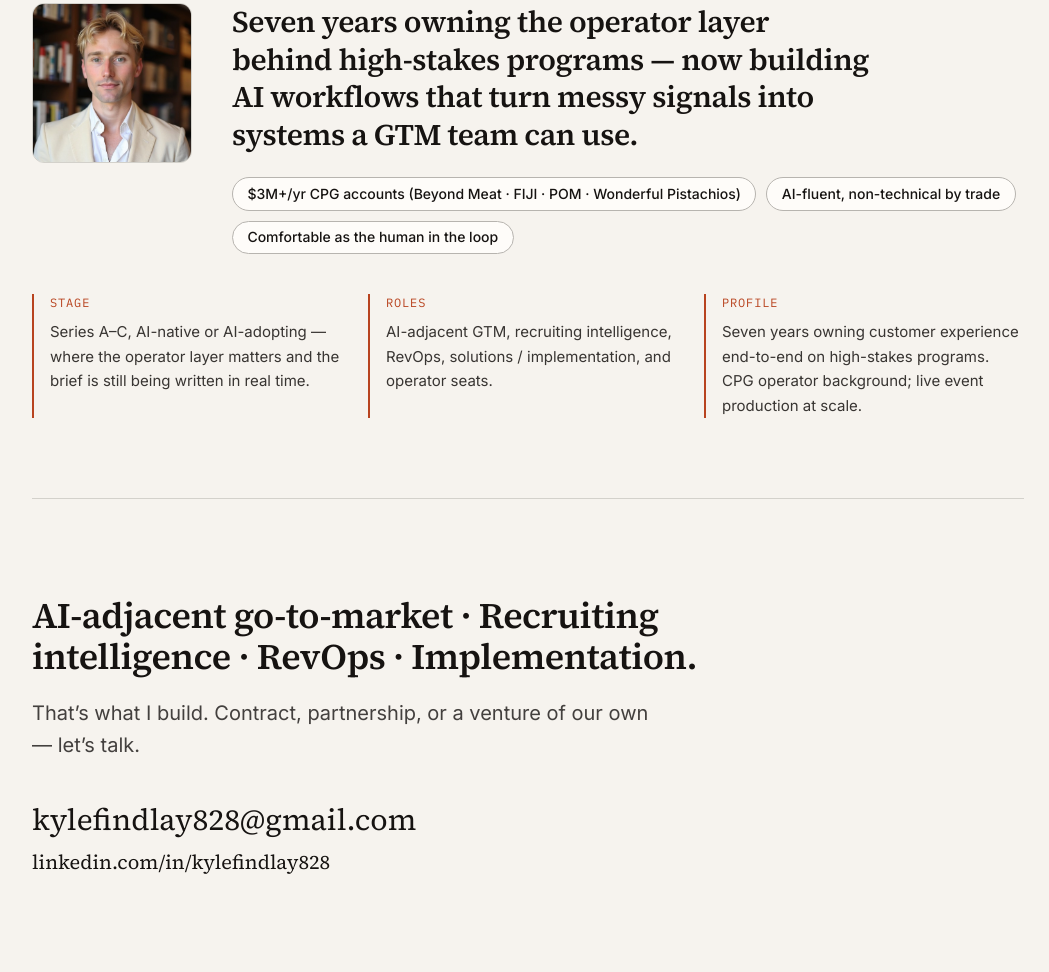
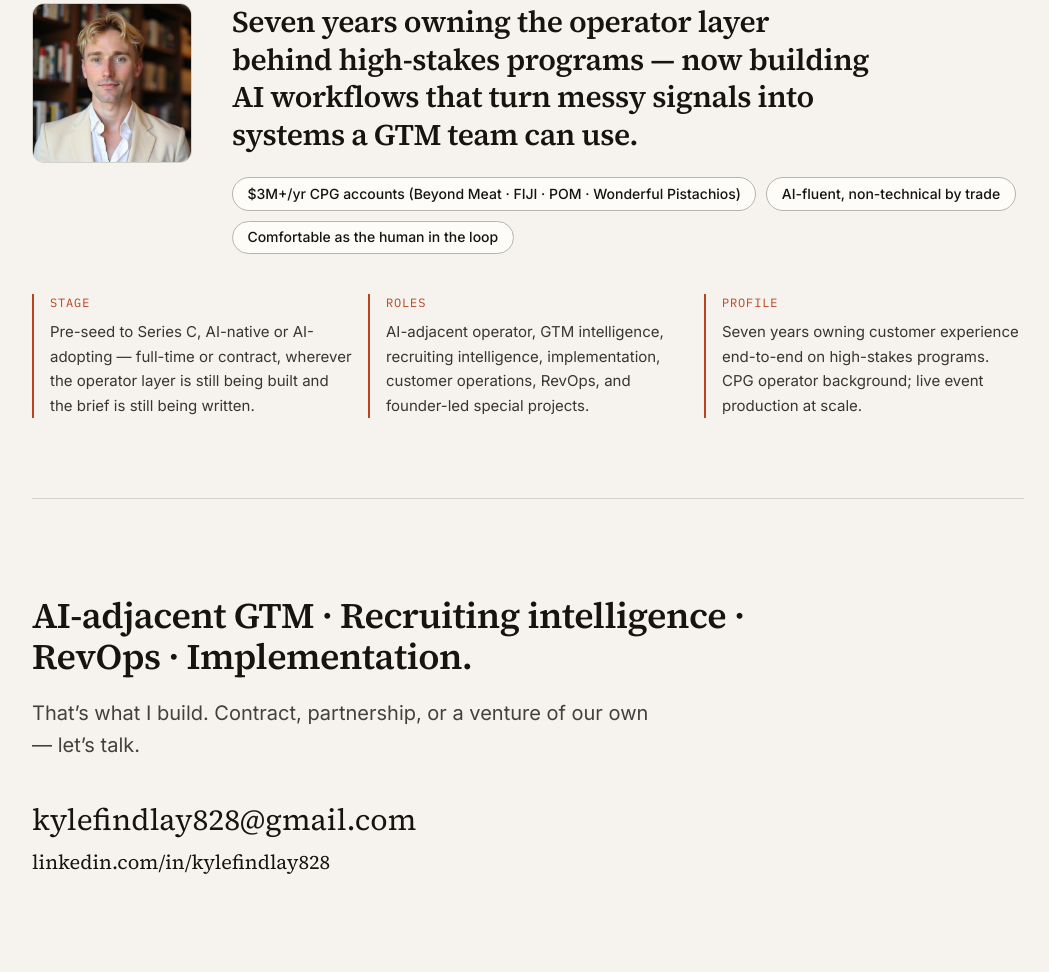
Before and after one commit to kylefindlay828-wq/kyle-site, an Astro site: page / in a window 1280 px wide. Shown: the part 4772-5744 px from the top of the page, without its empty margins (112-1161 px from the left). Built offline with nearby package versions, Linux system fonts and the light colour scheme; Astro itself is replaced by a stand-in of ours.

Commit message:
copy: broaden About Roles/Stage positioning; GTM acronym in contact headline
- About Roles: broaden to operator / customer ops / founder-led special projects
- About Stage: pre-seed to Series C, full-time or contract framing
- Contact headline: 'go-to-market' -> 'GTM'

Co-Authored-By: Claude Opus 4.8 <noreply@anthropic.com>

```diff
--- a/src/components/About.astro
+++ b/src/components/About.astro
@@ -8,8 +8,8 @@ const chips = [
   'Comfortable as the human in the loop',
 ];
 const fits = [
-  { label: 'Stage', body: 'Series A–C, AI-native or AI-adopting — where the operator layer matters and the brief is still being written in real time.' },
-  { label: 'Roles', body: 'AI-adjacent GTM, recruiting intelligence, RevOps, solutions / implementation, and operator seats.' },
+  { label: 'Stage', body: 'Pre-seed to Series C, AI-native or AI-adopting — full-time or contract, wherever the operator layer is still being built and the brief is still being written.' },
+  { label: 'Roles', body: 'AI-adjacent operator, GTM intelligence, recruiting intelligence, implementation, customer operations, RevOps, and founder-led special projects.' },
   { label: 'Profile', body: 'Seven years owning customer experience end-to-end on high-stakes programs. CPG operator background; live event production at scale.' },
 ];
 ---
--- a/src/components/FinalCta.astro
+++ b/src/components/FinalCta.astro
@@ -5,7 +5,7 @@ const linkedin = 'https://www.linkedin.com/in/kylefindlay828';
 <section id="contact" class="py-24 scroll-mt-20">
   <div class="max-w-[720px]">
     <h2 class="font-serif font-bold text-3xl md:text-4xl leading-[1.14]">
-      AI-adjacent go-to-market · Recruiting intelligence · RevOps · Implementation.
+      AI-adjacent GTM · Recruiting intelligence · RevOps · Implementation.
     </h2>
     <p class="text-lg md:text-xl text-ink/80 leading-relaxed mt-5 max-w-[620px]">
       That’s what I build. Contract, partnership, or a venture of our own — let’s talk.
```
